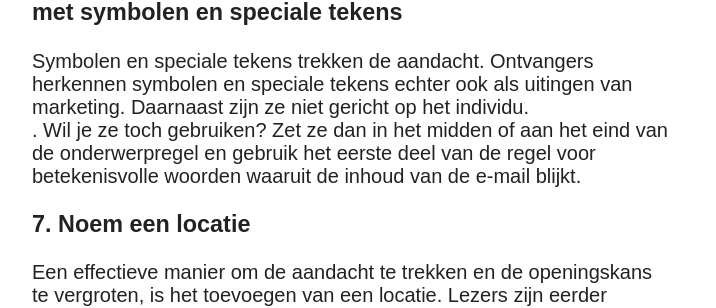
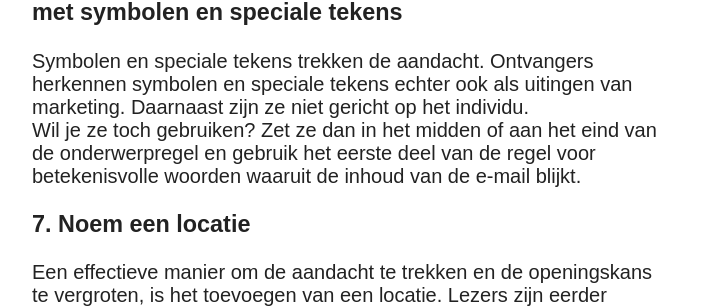
Before and after one commit to TheKnowsyFerret/theknowsyferret.github.io, a Jekyll site: the page built from _posts/2014-08-29-e-mail-13-snelle-tips-voor-de-perfecte-onderwerpregel.md, in a window 1280 px wide and 900 px high, scrolled down 1914 px. Shown: the part 141-449 px from the top of the window, without its empty margins (318-1034 px from the left). Built offline with Jekyll 4.4.1, drawn with Linux system fonts in a browser that asks for light colours; nearby versions of some CDN libraries; comment, search, counter and statistics services are not loaded.

Commit message:
punt verwijderd

```diff
--- a/_posts/2014-08-29-e-mail-13-snelle-tips-voor-de-perfecte-onderwerpregel.md
+++ b/_posts/2014-08-29-e-mail-13-snelle-tips-voor-de-perfecte-onderwerpregel.md
@@ -71,7 +71,7 @@ opent.
 Symbolen en speciale tekens trekken de aandacht. Ontvangers herkennen
 symbolen en speciale tekens echter ook als uitingen van marketing. Daarnaast
 zijn ze niet gericht op het individu.
-. Wil je ze toch gebruiken? Zet ze dan in het midden of aan het eind
+Wil je ze toch gebruiken? Zet ze dan in het midden of aan het eind
 van de onderwerpregel en gebruik het eerste  deel van de regel voor
 betekenisvolle woorden waaruit de inhoud van de e-mail blijkt.
 
```
